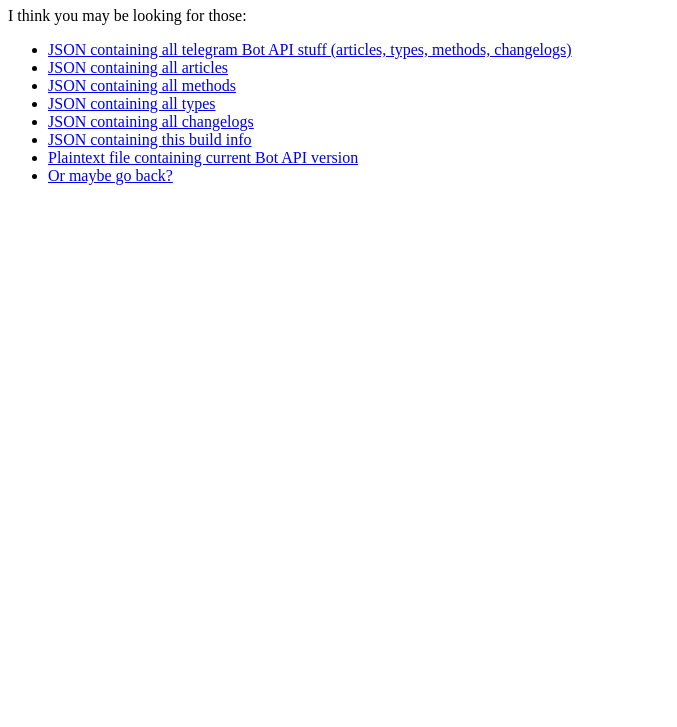
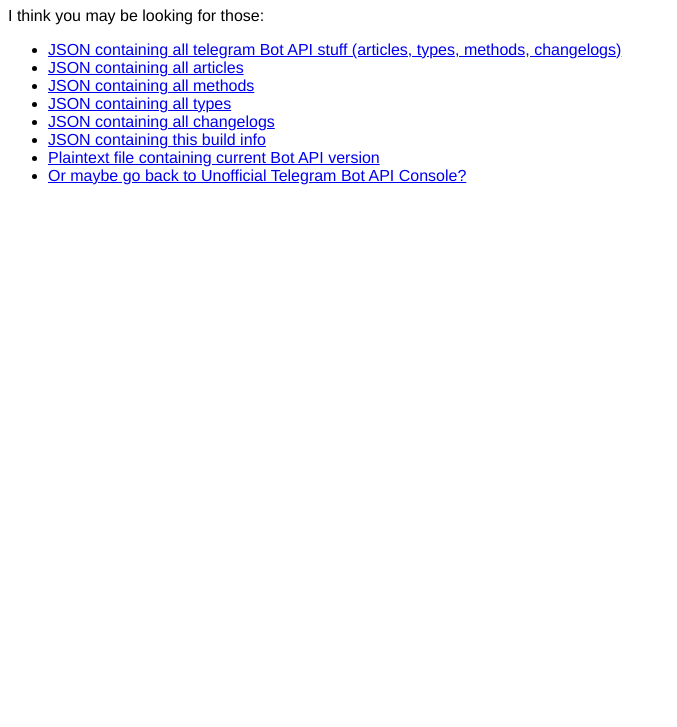
Before and after one commit to Feresey/parse-bot-schema, a plain HTML site: page public/index.html in a window 1280 px wide. Shown: the part 73-800 px from the top of the page, without its empty margins (0-677 px from the left). Drawn offline with Linux system fonts and the light colour scheme.

Commit message:
Add proper font to index.html

```diff
--- a/public/index.html
+++ b/public/index.html
@@ -4,7 +4,7 @@
     <meta charset="UTF-8">
     <title>Telegram Bot API Json Generator </title>
 </head>
-<body>
+<body style="font-family: Helvetica; Verdana">
 <h1>Hm?</h1>
 I think you may be looking for those:
 <ul>
@@ -15,7 +15,7 @@
     <li><a href="changelogs.json">JSON containing all changelogs</a></li>
     <li><a href="build_info.json">JSON containing this build info</a></li>
     <li><a href="version.txt">Plaintext file containing current Bot API version</a></li>
-    <li><a href="..">Or maybe go back?</a></li>
+    <li><a href="/">Or maybe go back to Unofficial Telegram Bot API Console?</a></li>
 </ul>
 </body>
 </html>
```
